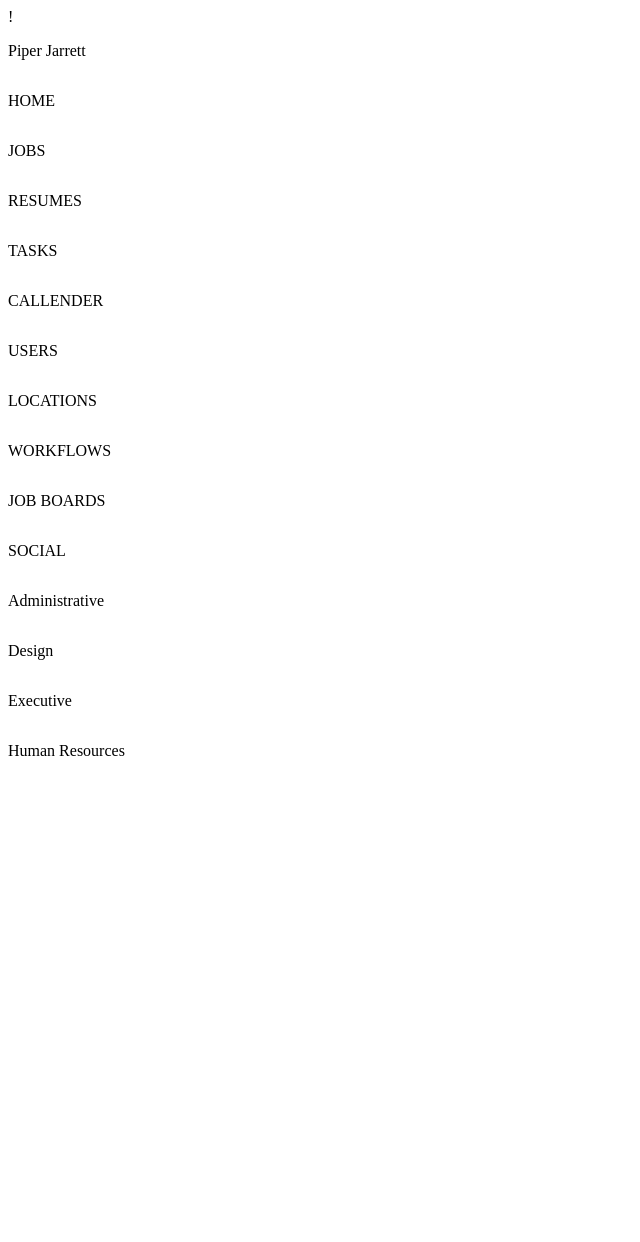
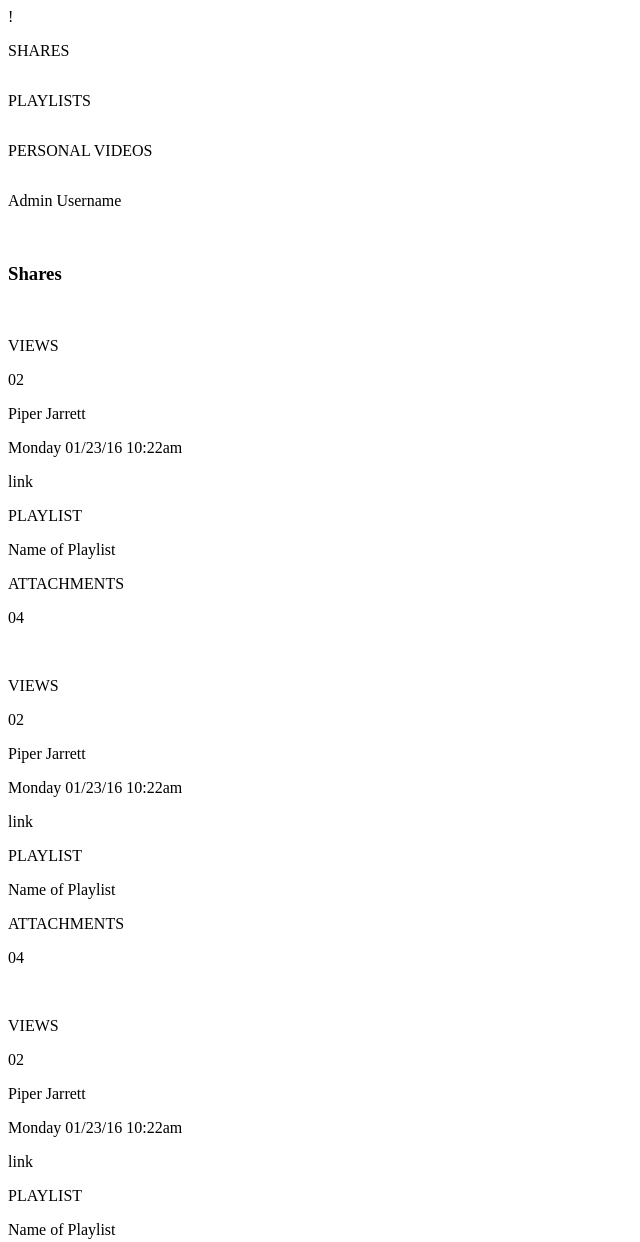
Before and after one commit to piperjarrett/Static-Comp, a plain HTML site: page index.html in a window 1280 px wide. Shown: the top 1242 px of the page, without its empty margins (0-640 px from the left). Before the commit the page ends 800 px from the top, so only its background shows below. Drawn offline with Linux system fonts and the light colour scheme.

Commit message:
add complete html

```diff
--- a/index.html
+++ b/index.html
@@ -4,44 +4,58 @@
     <title>Static Comp</title>
   </head>
   <body>
-    <section class="left-nav">
-      <section class="profile">
-        <img class="profile-pic" />
-        <p>Piper Jarrett</p>
-      </section>
-      <section class="main-nav">
-        <img class="home-icon" />
-        <p>HOME</p>
-        <img class="job-icon" />
-        <p>JOBS</p>
-        <img class="resume-icon" />
-        <p>RESUMES</p>
-        <img class="task-icon" />
-        <p>TASKS</p>
-        <img class="callender-icon" />
-        <p>CALLENDER</p>
-      </section>
-      <section class="admin-nav">
-        <img class="user-icon" />
-        <p>USERS</p>
-        <img class="location-icon" />
-        <p>LOCATIONS</p>
-        <img class="workflow-icon" />
-        <p>WORKFLOWS</p>
-        <img class="job-boards-icon" />
-        <p>JOB BOARDS</p>
-        <img class="social-icon" />
-        <p>SOCIAL</p>
-      </section>
-      <section class="categories-nav">
-        <img class="administrative-icon" />
-        <p>Administrative</p>
-        <img class="design-icon" />
-        <p>Design</p>
-        <img class="executive-icon" />
-        <p>Executive</p>
-        <img class="human-resources-icon" />
-        <p>Human Resources</p>
+    <section class="nav">
+      <img class="shares-icon" />
+      <p>SHARES</p>
+      <img class="playlists-icon" />
+      <p>PLAYLISTS</p>
+      <img class="personal-videos-icon" />
+      <p>PERSONAL VIDEOS</p>
+      <img class="profile-icon" />
+      <p>Admin Username</p>
+      <img class="arrow-icon" />
+      <img class="buisness-icon" />
+      <section class="main">
+        <h1>Shares</h1>
+        <section class="recipeint-card">
+          <img class="arrow-icon-card" />
+          <img class="person-picture" />
+          <p>VIEWS</p>
+          <p>02</p>
+          <p class="name">Piper Jarrett</p>
+          <p class="date">Monday 01/23/16 10:22am</p>
+          <p class="link">link</p>
+          <p class="playlist">PLAYLIST</p>
+          <p class="playlist-name">Name of Playlist</p>
+          <p class="attachments">ATTACHMENTS</p>
+          <p class="number-of-attachments">04</p>
+        </section>
+        <section class="recipeint-card">
+          <img class="arrow-icon-card" />
+          <img class="person-picture" />
+          <p>VIEWS</p>
+          <p>02</p>
+          <p class="name">Piper Jarrett</p>
+          <p class="date">Monday 01/23/16 10:22am</p>
+          <p class="link">link</p>
+          <p class="playlist">PLAYLIST</p>
+          <p class="playlist-name">Name of Playlist</p>
+          <p class="attachments">ATTACHMENTS</p>
+          <p class="number-of-attachments">04</p>
+        </section>
+        <section class="recipeint-card">
+          <img class="arrow-icon-card" />
+          <img class="person-picture" />
+          <p>VIEWS</p>
+          <p>02</p>
+          <p class="name">Piper Jarrett</p>
+          <p class="date">Monday 01/23/16 10:22am</p>
+          <p class="link">link</p>
+          <p class="playlist">PLAYLIST</p>
+          <p class="playlist-name">Name of Playlist</p>
+          <p class="attachments">ATTACHMENTS</p>
+          <p class="number-of-attachments">04</p>
+        </section>
       </section>
     </section>
   </body>
```
